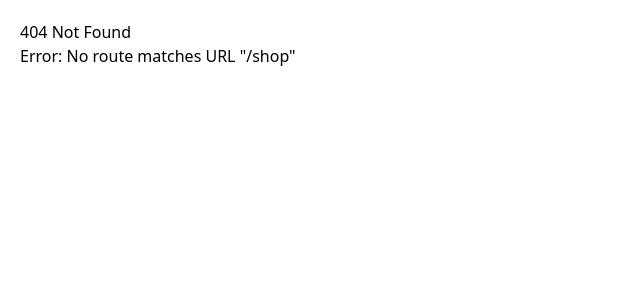
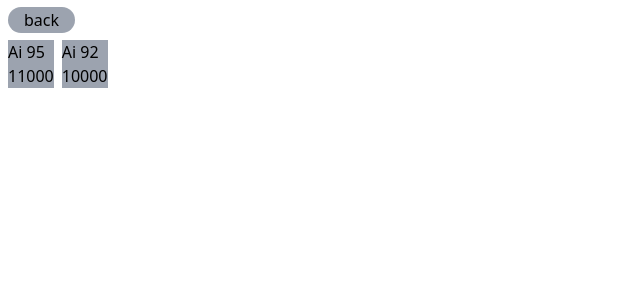
Before and after one commit to otabekshoyimov/paylov-webview, a React (Vite) app: page /shop in a window 1280 px wide. Before the commit this address had no page. Shown: the top 300 px of the page, without its empty margins (0-640 px from the left). Built offline with nearby package versions, Linux system fonts and the light colour scheme.

Commit message:
feat: add Leaflet maps to get location of a user

```diff
--- a/package.json
+++ b/package.json
@@ -8,13 +8,16 @@
     "preview": "vite preview"
   },
   "dependencies": {
+    "leaflet": "^1.9.4",
     "react": "^19.1.1",
     "react-dom": "^19.1.1",
+    "react-leaflet": "^5.0.0",
     "react-router": "^7.9.2",
     "zod": "^4.1.11"
   },
   "devDependencies": {
     "@eslint/js": "^9.36.0",
+    "@types/leaflet": "^1.9.20",
     "@types/react": "^19.1.13",
     "@types/react-dom": "^19.1.9",
     "@vitejs/plugin-react": "^5.0.3",
--- a/src/pages/location/location.tsx
+++ b/src/pages/location/location.tsx
@@ -1,3 +1,101 @@
+import { useEffect, useState } from "react";
+import { MapContainer, TileLayer, Marker, useMapEvents } from "react-leaflet";
+import "leaflet/dist/leaflet.css";
+import L from "leaflet";
+import markerIcon from "leaflet/dist/images/marker-icon.png";
+import markerShadow from "leaflet/dist/images/marker-shadow.png";
+import { Link, redirect, useFetcher } from "react-router";
+
+const DefaultIcon = L.icon({
+  iconUrl: markerIcon,
+  shadowUrl: markerShadow,
+});
+L.Marker.prototype.options.icon = DefaultIcon;
+
+function LocationPicker({
+  onSelect,
+}: {
+  onSelect: (lat: number, lng: number) => void;
+}) {
+  useMapEvents({
+    click(e: any) {
+      onSelect(e.latlng.lat, e.latlng.lng);
+    },
+  });
+  return null;
+}
+
+export async function LocationAction({ request }: { request: Request }) {
+  const formData = await request.formData();
+  const rawData = Object.fromEntries(formData.entries());
+  console.log("formdata: ", rawData);
+  return redirect(`/shop`);
+}
+
 export function LocationPage() {
-  return <section>location page</section>;
+  const [position, setPosition] = useState<[number, number] | null>(null);
+  const fetcher = useFetcher();
+
+  useEffect(() => {
+    navigator.geolocation.getCurrentPosition(
+      (pos) => {
+        setPosition([pos.coords.latitude, pos.coords.longitude]);
+      },
+      () => {
+        setPosition([41.2995, 69.2401]);
+      },
+    );
+  }, []);
+
+  return (
+    <>
+      <div className="flex h-screen w-full flex-col">
+        <div className="pb-8">
+          <Link to={"/"} className="rounded-2xl bg-gray-300/10 px-16 py-2">
+            back
+          </Link>
+        </div>
+        <div className="flex-1 pb-8">
+          {position && (
+            <MapContainer
+              center={position}
+              zoom={15}
+              style={{ height: "100%", width: "100%" }}
+            >
+              <TileLayer
+                url="https://{s}.tile.openstreetmap.org/{z}/{x}/{y}.png"
+                attribution="&copy; OpenStreetMap contributors"
+              />
+              <Marker position={position} />
+              <LocationPicker
+                onSelect={(lat, lng) => {
+                  setPosition([lat, lng]);
+                  localStorage.setItem(
+                    "userLocation",
+                    JSON.stringify({ lat, lng }),
+                  );
+                }}
+              />
+            </MapContainer>
+          )}
+        </div>
+
+        <div className="pb-16">
+          <fetcher.Form method="POST">
+            <input
+              type="hidden"
+              name="location"
+              value={JSON.stringify(position)}
+            />
+            <button
+              type="submit"
+              className="py-3 w-full rounded-2xl bg-brand-green px-6 font-medium text-white"
+            >
+              Send Location
+            </button>
+          </fetcher.Form>
+        </div>
+      </div>
+    </>
+  );
 }
--- /dev/null
+++ b/src/pages/shop/shop.tsx
@@ -0,0 +1,36 @@
+import { Link, useFetcher } from "react-router";
+
+export function ShopPage() {
+  return (
+    <section>
+      <header className="pb-8">
+        <Link to={"/location"} className="rounded-2xl bg-gray-400 px-16 py-2">
+          back
+        </Link>
+      </header>
+      <main className="flex gap-8">
+        <GasgoOrderItem header="Ai 95" price={11000} />
+        <GasgoOrderItem header="Ai 92" price={10000} />
+      </main>
+    </section>
+  );
+}
+
+function GasgoOrderItem(props: { header: string; price: number }) {
+  const fetcher = useFetcher();
+
+  return (
+    <section className="bg-gray-400">
+      <header>{props.header}</header>
+      <main>
+        <fetcher.Form>
+          <div>
+            {/* <label htmlFor="">Ai 95</label> */}
+            <span>{props.price}</span>
+            {/* <input type="number" /> */}
+          </div>
+        </fetcher.Form>
+      </main>
+    </section>
+  );
+}
```
Also changed, not shown: src/main.tsx (+7 -1 lines), 1 other file (tests, documents, lock files or other folders).
